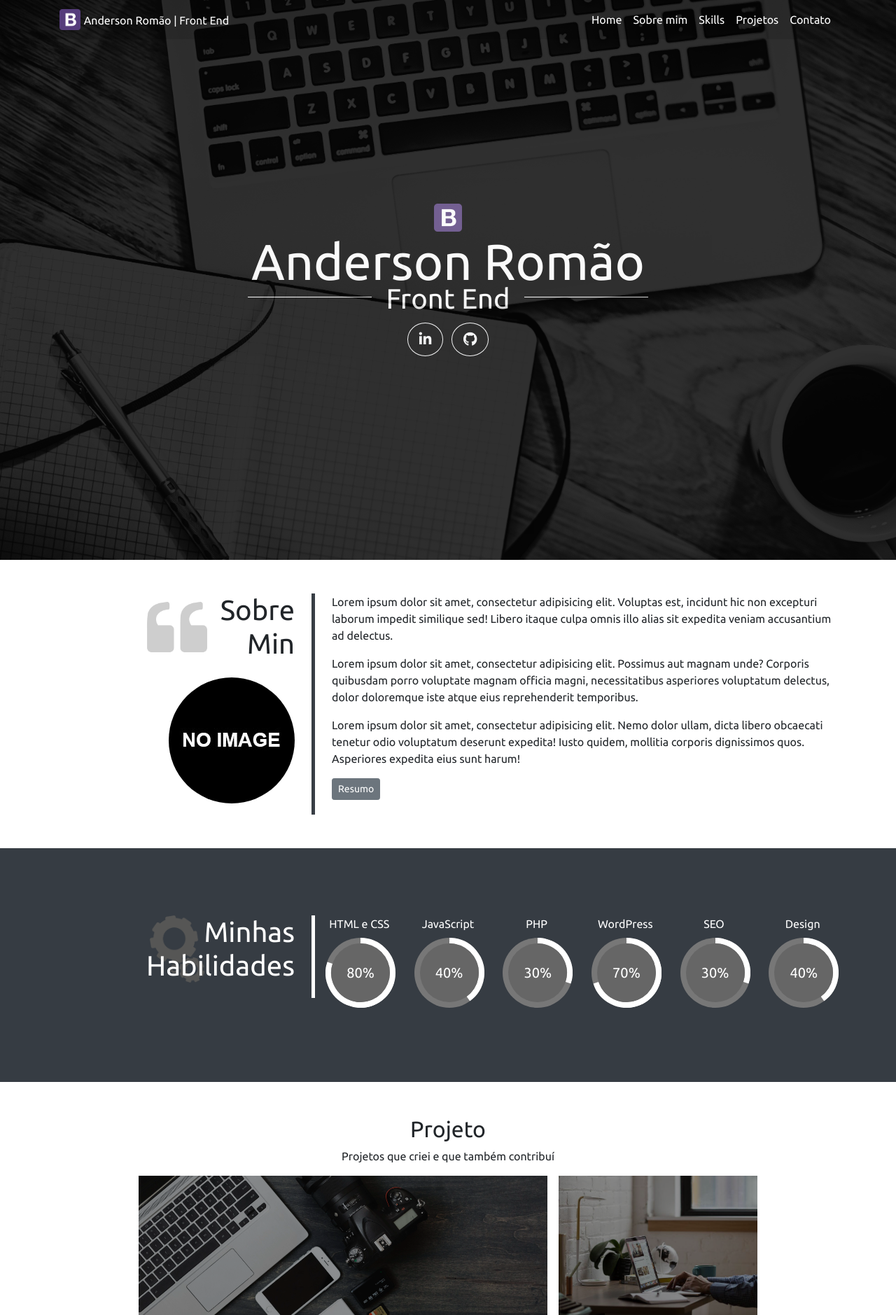
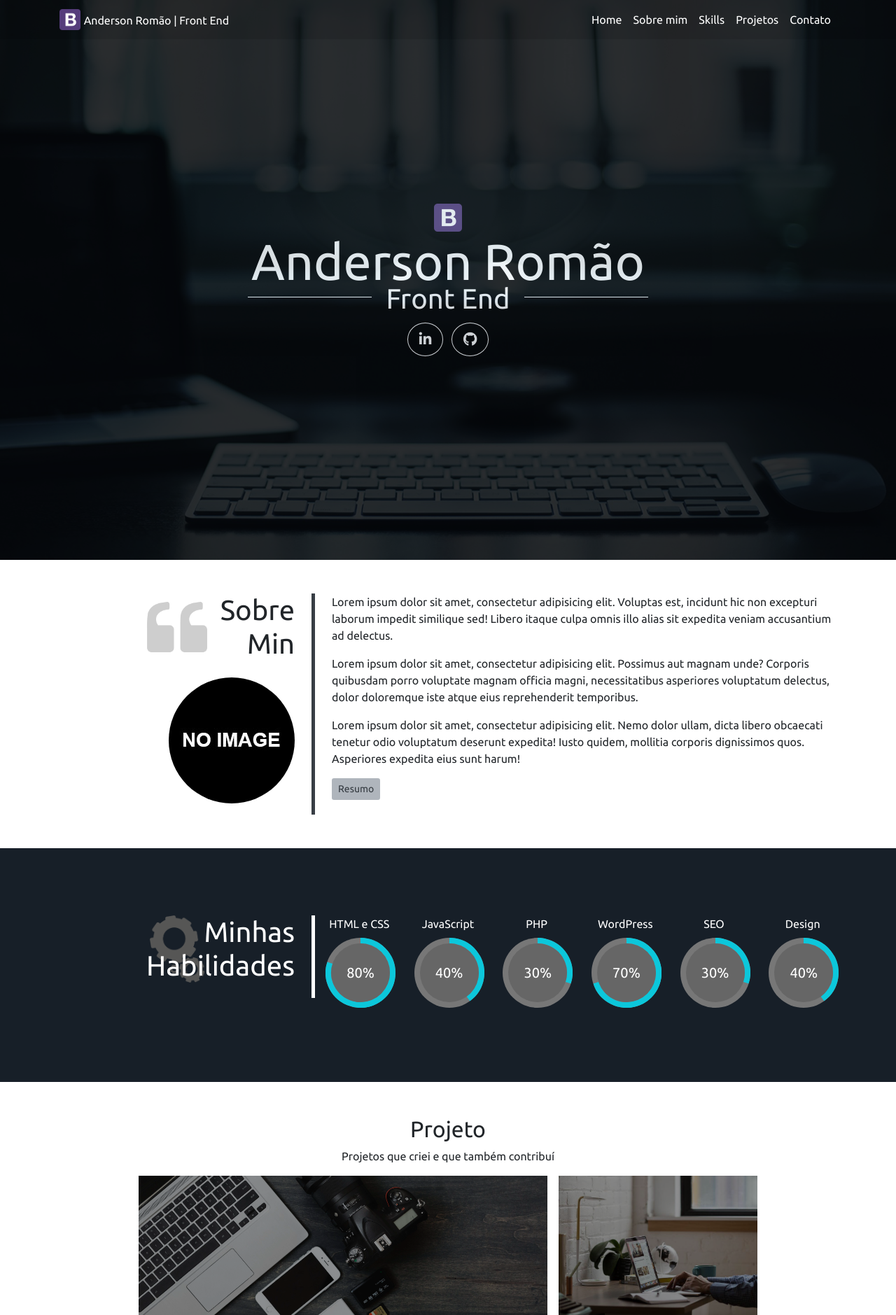
Before and after one commit to andblade/adocao, a PHP site: page / in a window 1280 px wide. Shown: the top 1879 px of the page at 70% size. Run offline with PHP 8.4, Linux system fonts and the light colour scheme; some libraries are stand-ins or nearby versions.

Commit message:
add novas cores em bg-primaria e bg-destalhes

```diff
--- a/css/circle.css
+++ b/css/circle.css
@@ -878,17 +878,17 @@
   color: #e08833;
 }
 
-.c100.blue .bar, .c100.blue .fill {
-  border-color: #3347e0 !important;
+.c100.blue2 .bar, .c100.blue2 .fill {
+  border-color: #0cc7db !important;
 }
-.c100.blue:hover > span {
-  color: #3347e0;
+.c100.blue2:hover > span {
+  color: #0cc7db;
 }
-.c100.blue.dark .bar, .c100.blue.dark .fill {
-  border-color: #3347e0 !important;
+.c100.blue2.dark .bar, .c100.blue2.dark .fill {
+  border-color: #0cc7db !important;
 }
-.c100.blue.dark:hover > span {
-  color: #3347e0;
+.c100.blue2.dark:hover > span {
+  color: #0cc7db;
 }
 
 .c100.white .bar, .c100.white .fill {
--- a/css/estilo.css
+++ b/css/estilo.css
@@ -2,14 +2,12 @@ body{
   font-family: 'Ubuntu', sans-serif;
 }
 
-.teste{
-  border: 1px solid red;
+.bg-primaria{
+  background-color: #171f28 !important;
 }
-
-.bg-primaria{
-  background-color: #363c43;
+.bg-detalhes{
+  background-color: #afb5bc !important;
 }
-
 .cor-nav{
   background: rgba(0, 0, 0, 0.1);
   /*border-bottom: 1px solid rgba(255, 255, 255, 0.2);*/
@@ -21,11 +19,16 @@ body{
 .txtbranco a{
   color: #fff!important;
 }
+.nav-link:hover{
+  color: #afb5bc !important;
+  transition: .5s;
+}
+
 
 .jumbotron {
   position: relative;
   color: white;
-  background: url(../imagens/slider/banner4.jpg) no-repeat center center;
+  background: url(../imagens/slider/banner13.jpg) no-repeat center center;
   background-size: cover;
   height: 100vh;
 }
--- a/inc/progress-circular.php
+++ b/inc/progress-circular.php
@@ -12,7 +12,7 @@
           <div class="row">
             <div class="col-lg-2 col-md-4 col-sm-4 text-center">
               <p class="mt-0 mb-2  font-especial">HTML e CSS</p>
-              <div class="c100 p80 dark white mx-auto float-none">
+              <div class="c100 p80 dark blue2 mx-auto float-none">
                 <span class="text-white">80%</span>
                 <div class="slice">
                   <div class="bar"></div>
@@ -23,7 +23,7 @@
 
             <div class="col-lg-2 col-md-4 col-sm-4 text-center">
               <p class="mt-0 mb-2 ">JavaScript</p>
-              <div class="c100 p40 dark white mx-auto float-none">
+              <div class="c100 p40 dark blue2 mx-auto float-none">
                 <span class="text-white">40%</span>
                 <div class="slice">
                   <div class="bar"></div>
@@ -34,7 +34,7 @@
 
             <div class="col-lg-2 col-md-4 col-sm-4 text-center">
               <p class="mt-0 mb-2 ">PHP</p>
-              <div class="c100 p30 dark white mx-auto float-none">
+              <div class="c100 p30 dark blue2 mx-auto float-none">
                 <span class="text-white">30%</span>
                 <div class="slice">
                   <div class="bar"></div>
@@ -45,7 +45,7 @@
 
             <div class="col-lg-2 col-md-4 col-sm-4 text-center">
               <p class="mt-0 mb-2 ">WordPress</p>
-              <div class="c100 p70 dark white mx-auto float-none">
+              <div class="c100 p70 dark blue2 mx-auto float-none">
                 <span class="text-white">70%</span>
                 <div class="slice">
                   <div class="bar"></div>
@@ -56,7 +56,7 @@
 
             <div class="col-lg-2 col-md-4 col-sm-4 text-center">
               <p class="mt-0 mb-2 ">SEO</p>
-              <div class="c100 p30 dark white mx-auto float-none">
+              <div class="c100 p30 dark blue2 mx-auto float-none">
                 <span class="text-white">30%</span>
                 <div class="slice">
                   <div class="bar"></div>
@@ -67,7 +67,7 @@
 
             <div class="col-lg-2 col-md-4 col-sm-4 text-center">
               <p class="mt-0 mb-2 ">Design</p>
-              <div class="c100 p40 dark white mx-auto float-none">
+              <div class="c100 p40 dark blue2 mx-auto float-none">
                 <span class="text-white">40%</span>
                 <div class="slice">
                   <div class="bar"></div>
--- a/index.php
+++ b/index.php
@@ -21,7 +21,7 @@
   </head>
   <body>
 
-    <button id="buttonTop" class="btn shadow-none"><i class="fas fa-arrow-up"></i></button>
+    <button id="buttonTop" class="btn shadow-none bg-detalhes"><i class="text-dark fas fa-arrow-up"></i></button>
 
     <!-- Barra de navegação -->
     <?include('inc/navbar.php');?>
@@ -58,7 +58,7 @@
               <p>Lorem ipsum dolor sit amet, consectetur adipisicing elit. Voluptas est, incidunt hic non excepturi laborum impedit similique sed! Libero itaque culpa omnis illo alias sit expedita veniam accusantium ad delectus.</p>
               <p>Lorem ipsum dolor sit amet, consectetur adipisicing elit. Possimus aut magnam unde? Corporis quibusdam porro voluptate magnam officia magni, necessitatibus asperiores voluptatum delectus, dolor doloremque iste atque eius reprehenderit temporibus.</p>
               <p>Lorem ipsum dolor sit amet, consectetur adipisicing elit. Nemo dolor ullam, dicta libero obcaecati tenetur odio voluptatum deserunt expedita! Iusto quidem, mollitia corporis dignissimos quos. Asperiores expedita eius sunt harum!</p>
-              <a href="#" title="ESCREVA_AQUI" class="btn btn-secondary btn-sm" role="button">Resumo</a>
+              <a href="#" title="ESCREVA_AQUI" class="btn bg-detalhes text-dark btn-sm" role="button">Resumo</a>
             </div>
           </div>
         </div>
@@ -160,7 +160,7 @@
             </div>
             <div class="col-md-4 mt-sm-4 mb-3">
               <div class="h-100 d-flex">
-                <a href="#" title="Veja Mais" class="btn btn-lg btn-secondary mx-auto my-auto">Veja Mais</a>
+                <a href="#" title="Veja Mais" class="btn btn-lg bg-detalhes text-dark mx-auto my-auto">Veja Mais</a>
               </div>
             </div>
           </div>
@@ -199,7 +199,7 @@
                   <label for="formMensagem">Mensagem</label>
                   <textarea name="mensagem" id="formMensagem" rows="6" class="form-control" required></textarea>
                 </div>
-                <button type="submit" class="btn btn-primary btn-block">Enviar</button>
+                <button type="submit" class="btn bg-detalhes btn-block">Enviar</button>
               </div>
             </div>
           </form>
```
Also changed, not shown: js/funcoes.js (+2 -36 lines), imagens/slider/banner13.jpg (added).
